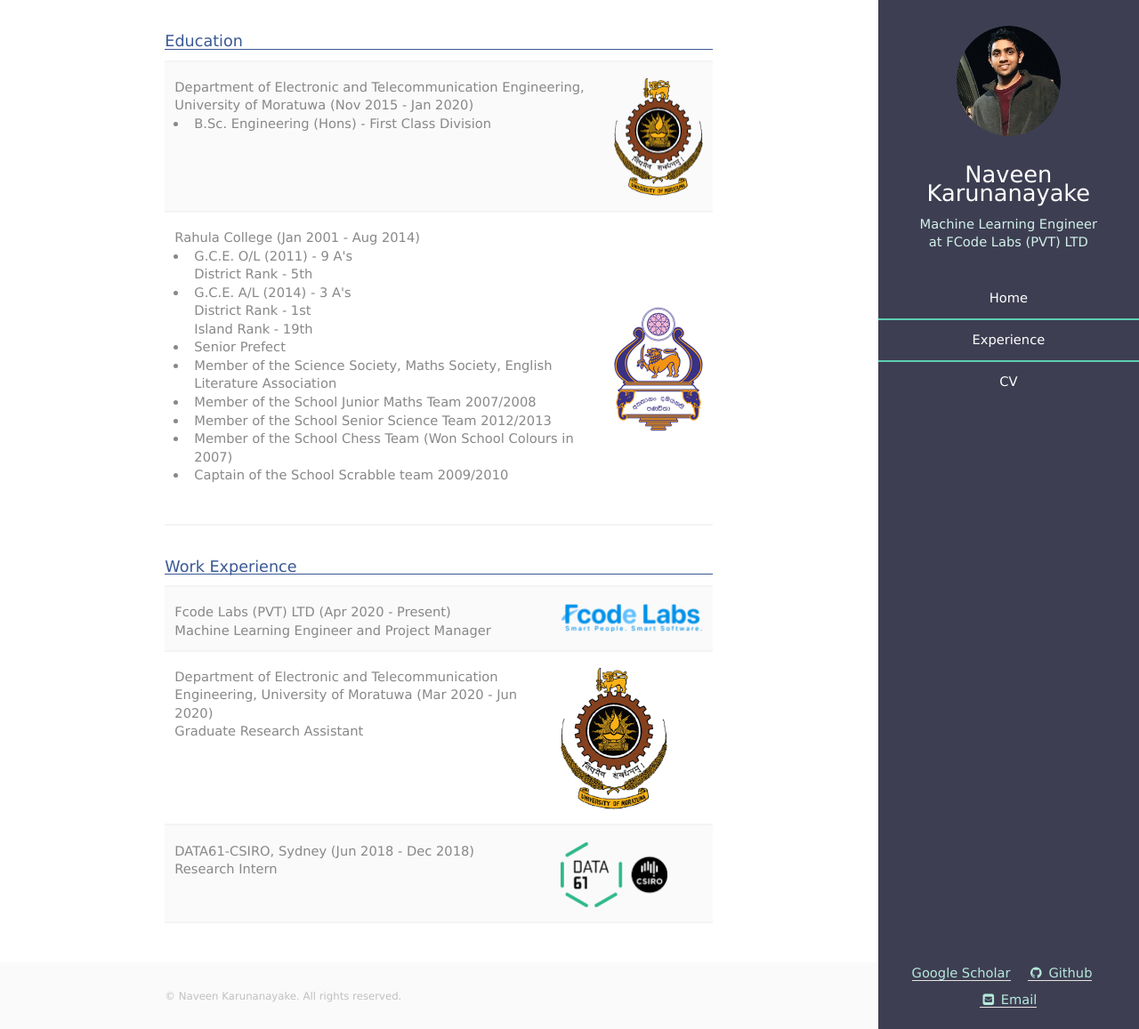
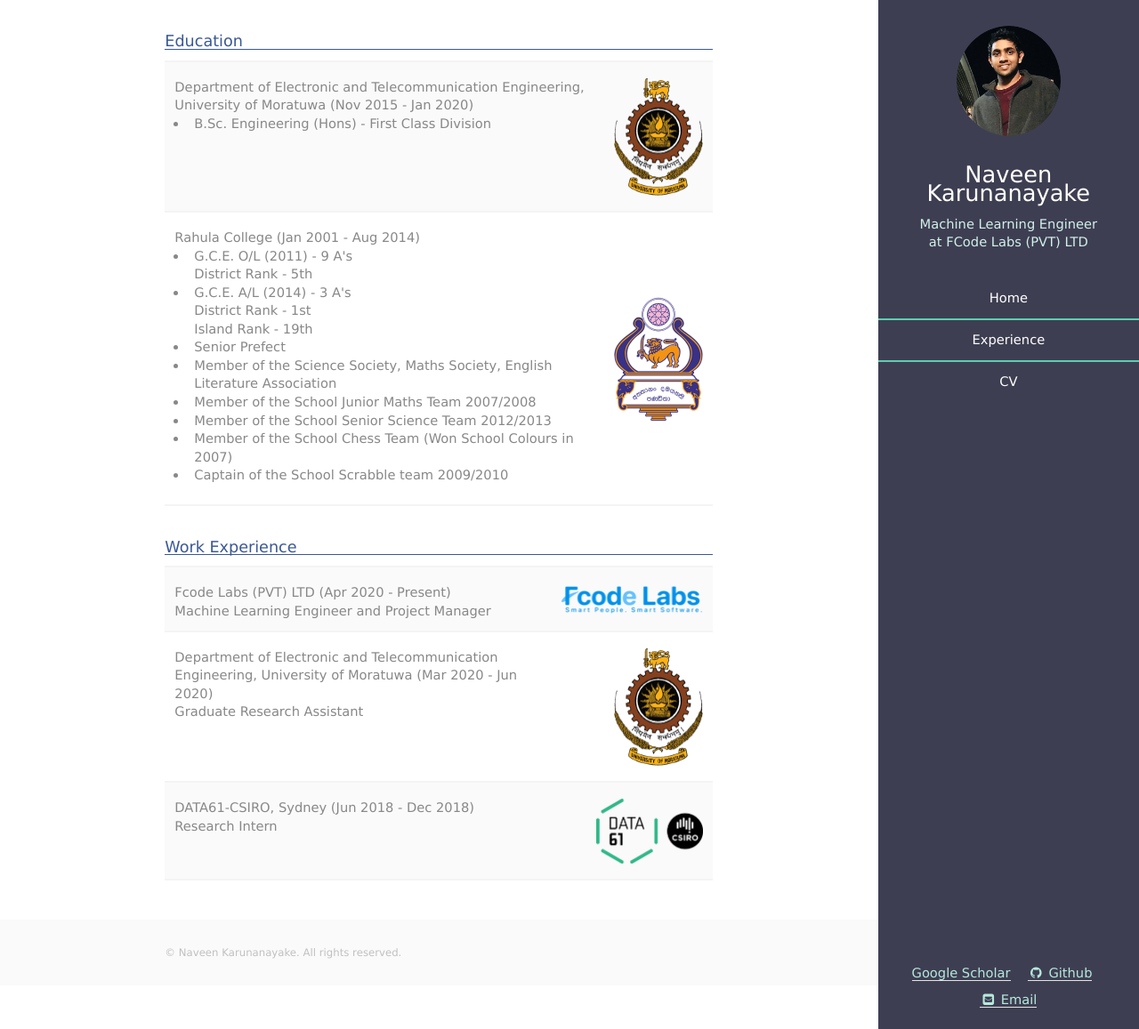
Before and after one commit to NaveenHK/NaveenHK.github.io, a Jekyll site: the page built from cv/index.html, in a window 1280 px wide and 1157 px high. Shown: the whole window at 89% size. Built offline with Jekyll 4.4.1, drawn with Linux system fonts in a browser that asks for light colours.

Commit message:
styling changes

```diff
--- a/cv/index.html
+++ b/cv/index.html
@@ -30,7 +30,7 @@ th,td {
             <tr>
             <td width="1000px">
             <p> Rahula College  (Jan 2001 - Aug 2014)<br>
-			<ul>
+			<ul style="margin: 0 0 11px 0">
 			<li> G.C.E. O/L (2011) - 9 A's <br>
 			District Rank - 5th
 
@@ -64,7 +64,7 @@ th,td {
             <p>Fcode Labs (PVT) LTD (Apr 2020 - Present)<br>
             Machine Learning Engineer and Project Manager
             </td>
-            <td>
+            <td style="vertical-align: middle">
             <p><img src="../images/fcode.png" width=160>
             </td>
             </tr>
@@ -74,8 +74,8 @@ th,td {
             <p>Department of Electronic and Telecommunication Engineering, University of Moratuwa (Mar 2020 - Jun 2020)<br>
             Graduate Research Assistant
             </td>
-            <td>
-            <p><img src="../images/UoM.png" width=120>
+            <td style="text-align: end">
+            <p><img src="../images/UoM.png" width=100>
             </td>
             </tr>
 
@@ -84,7 +84,7 @@ th,td {
             <p>DATA61-CSIRO, Sydney (Jun 2018 - Dec 2018)<br>
             Research Intern
             </td>
-            <td>
+            <td style="text-align: end">
             <p><img src="../images/data61.png" width=120>
             </td>
             </tr>
```
